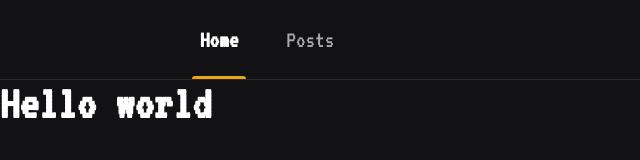
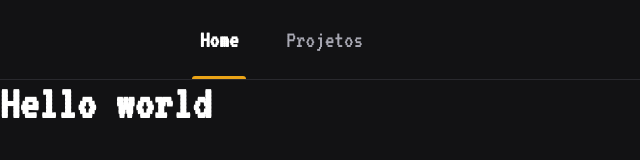
Before and after one commit to Rogerio0Vieira/my-portfolio, a Next.js app: page / in a window 1280 px wide. Shown: the top 160 px of the page, without its empty margins (0-640 px from the left). Built offline with nearby package versions, Linux system fonts and the light colour scheme.

Commit message:
altera aba para projetos

```diff
--- a/src/components/Header/index.tsx
+++ b/src/components/Header/index.tsx
@@ -7,7 +7,7 @@ export function Header (){
         <img src="" alt=""/>
         <nav>
           <a className={styles.active}>Home</a>
-          <a>Posts</a>
+          <a>Projetos</a>
         </nav>
       </div>
     </header>
```
